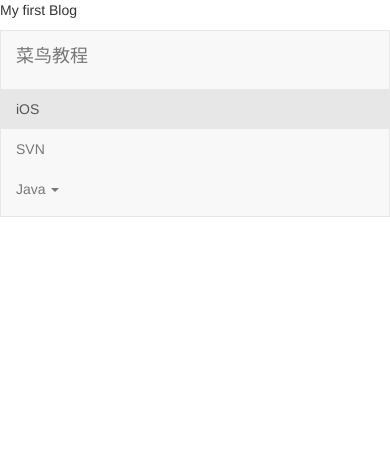
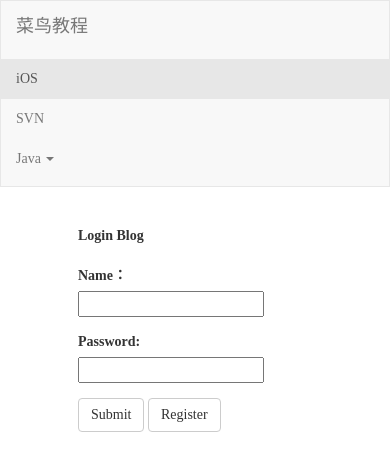
Before and after one commit to poochai1111/Python_MyBlog, a Django app: page / in a window 390 px wide. Shown: the top 471 px of the page. Run offline with Django 3.2, Linux system fonts and the light colour scheme; some libraries are stand-ins or nearby versions.

Commit message:
Login Window Start

```diff
--- /dev/null
+++ b/static/css/login.css
@@ -0,0 +1,12 @@
+body{
+  font-family: "华文细黑";
+  background:url('../image/Login_Background.jpg') no-repeat;
+  background-size: 100%;
+}
+form{
+    width: 60%;
+    height: 50%;
+    margin-top: 10%;
+    margin-left: 20%;
+    margin-right: 20%;
+    }
--- a/templates/dashboard.html
+++ b/templates/dashboard.html
@@ -4,12 +4,12 @@
     {% load staticfiles %}
     <meta name="viewport" content="width=device-width, initial-scale=1.0" charset="UTF-8">
     <link rel="stylesheet" href="{% static 'bootstrap3/css/bootstrap.min.css' %}">
-    <script src="{%  static 'jquery3/jquery-3.3.1.min.js' %}"></script>
-    <script src="{%  static 'bootstrap3/js/bootstrap.min.js' %}"></script>
+    <link rel="stylesheet" href="{% static 'css/login.css' %}">
+    <script src="{% static 'jquery3/jquery-3.3.1.min.js' %}"></script>
+    <script src="{% static 'bootstrap3/js/bootstrap.min.js' %}"></script>
     <title>Login</title>
 </head>
 <body>
-<p>My first Blog</p>
 <nav class="navbar navbar-default" role="navigation">
 	<div class="container-fluid">
 	<div class="navbar-header">
@@ -38,5 +38,21 @@
 	</div>
 	</div>
 </nav>
+<form role="form">
+    <div class="form-group">
+        <label for="title">Login Blog</label>
+    </div>
+    <div class="form-group">
+        <label for="name">Name：</label>
+        <input type="text" id="name">
+    </div>
+    <div class="form-group">
+        <label for="password">Password:</label>
+        <input type="password" id="password">
+    </div>
+    <button type="submit" class="btn btn-default">Submit</button>
+    <button type="submit" class="btn btn-default">Register</button>
+</form>
+
 </body>
 </html>
```
Also changed, not shown: templates/Register.html (added, +57 -0 lines), static/image/Login_Background.jpg (added).
